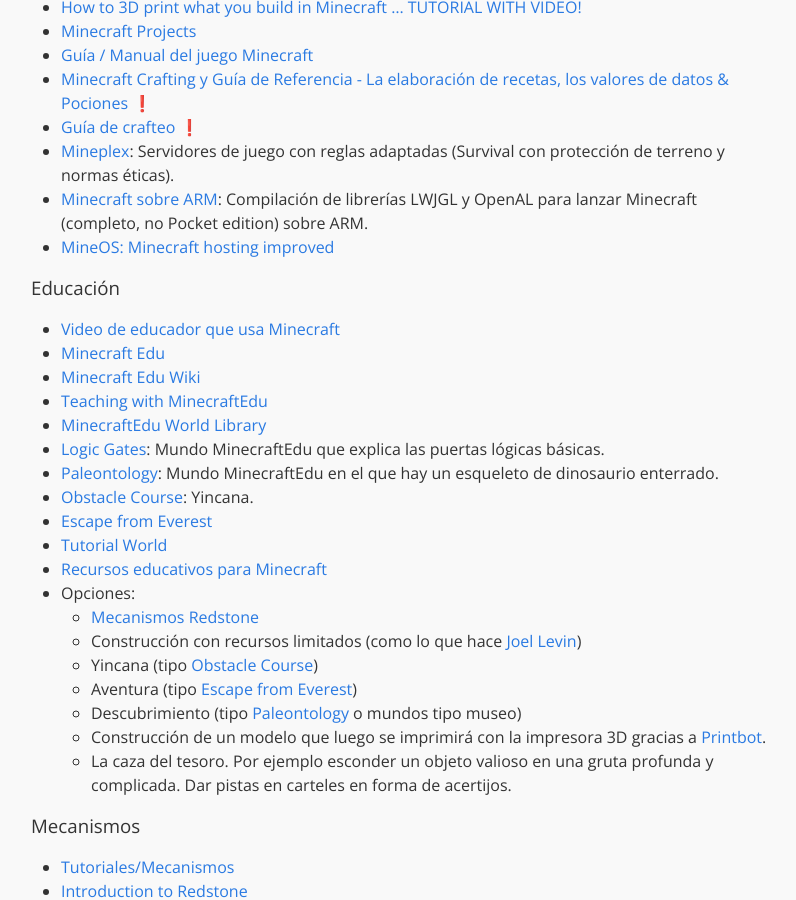
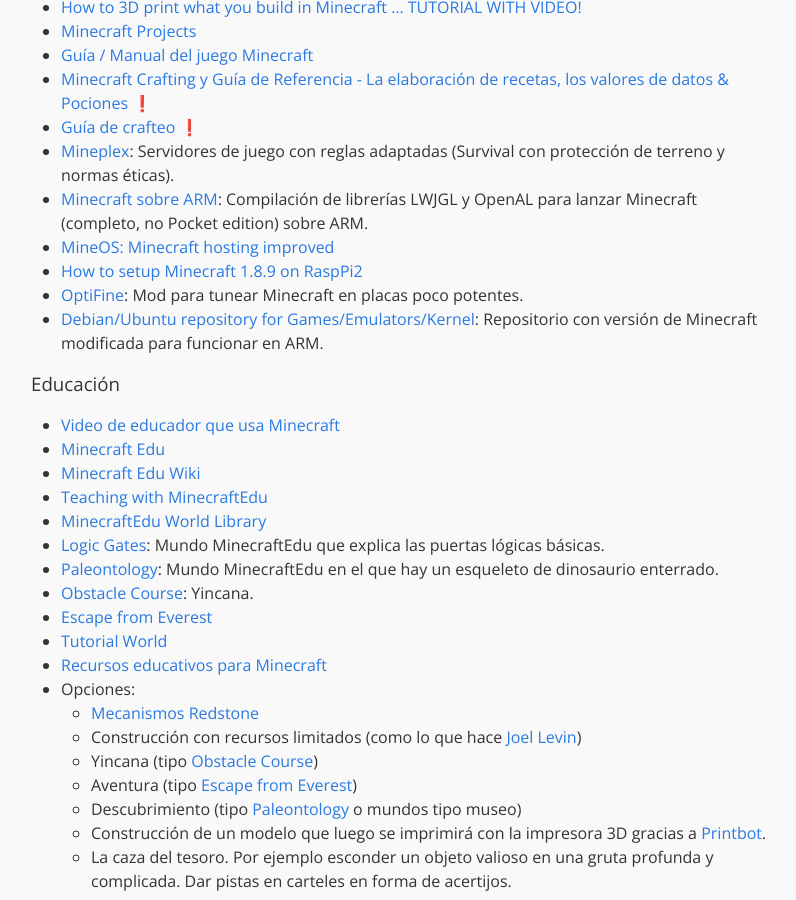
Before and after one commit to eduardofilo/eduardofilo.jekyll, a Jekyll site: the page built from proyectos/minecraft.md, in a window 1280 px wide and 900 px high, scrolled down 513 px. Shown: the whole window, without its empty margins (239-1035 px from the left). Built offline with Jekyll 4.4.1, drawn with Linux system fonts in a browser that asks for light colours; emoji names are drawn with the system emoji font.

Commit message:
Enlaces Minecraft para Raspberry Pi y ODROID-C1.

```diff
--- a/proyectos/minecraft.md
+++ b/proyectos/minecraft.md
@@ -23,6 +23,9 @@
 * [Mineplex](http://mineplex.net/about): Servidores de juego con reglas adaptadas (Survival con protección de terreno y normas éticas).
 * [Minecraft sobre ARM](http://rogerallen.github.io/jetson/2014/07/31/minecraft-on-jetson-tk1/): Compilación de librerías LWJGL y OpenAL para lanzar Minecraft (completo, no Pocket edition) sobre ARM.
 * [MineOS: Minecraft hosting improved](http://minecraft.codeemo.com/)
+* [How to setup Minecraft 1.8.9 on RaspPi2](https://www.raspberrypi.org/forums/viewtopic.php?f=78&t=137279)
+* [OptiFine](http://optifine.net/home): Mod para tunear Minecraft en placas poco potentes.
+* [Debian/Ubuntu repository for Games/Emulators/Kernel](http://forum.odroid.com/viewtopic.php?f=52&t=5908&p=47148): Repositorio con versión de Minecraft modificada para funcionar en ARM.
 
 ### Educación
 
```
